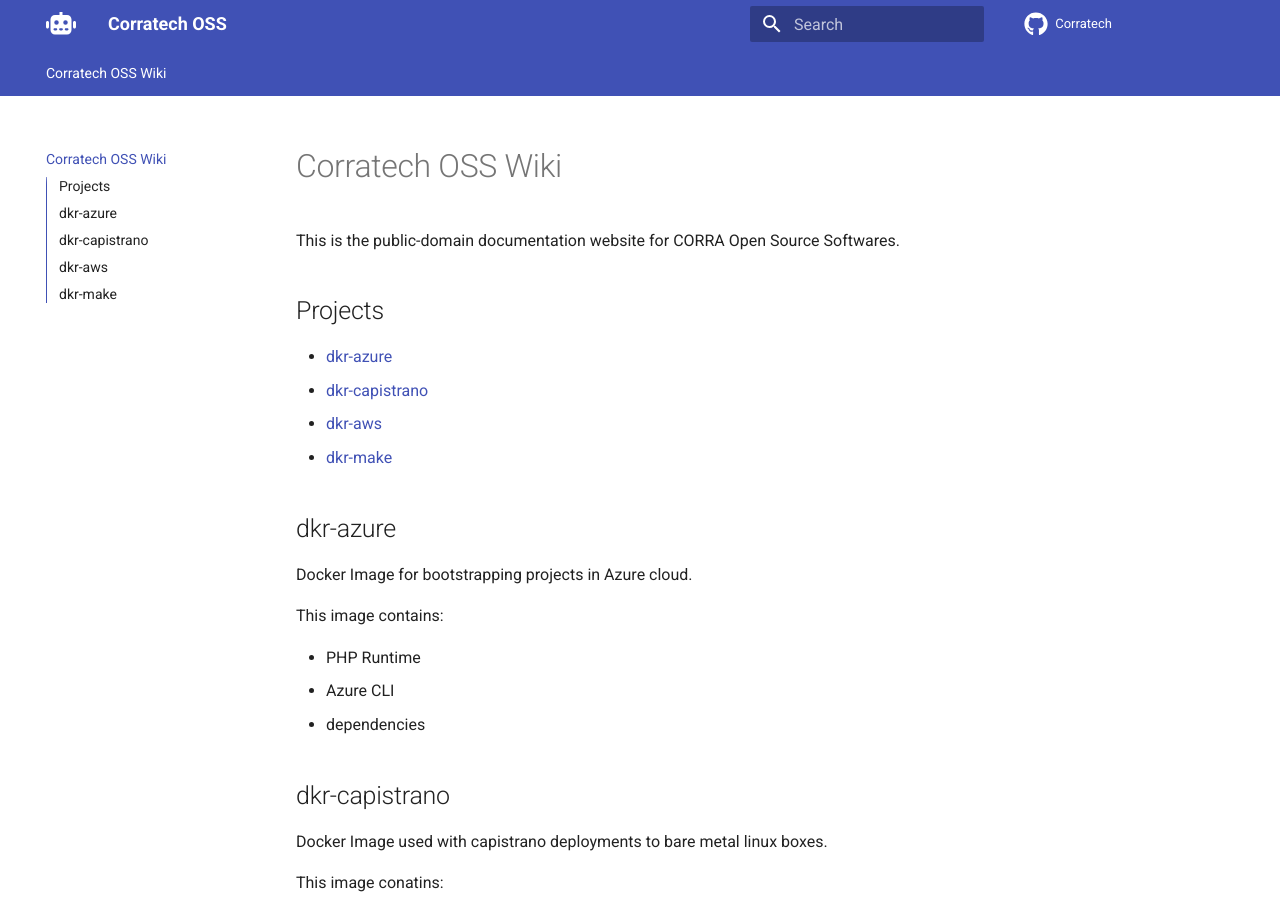
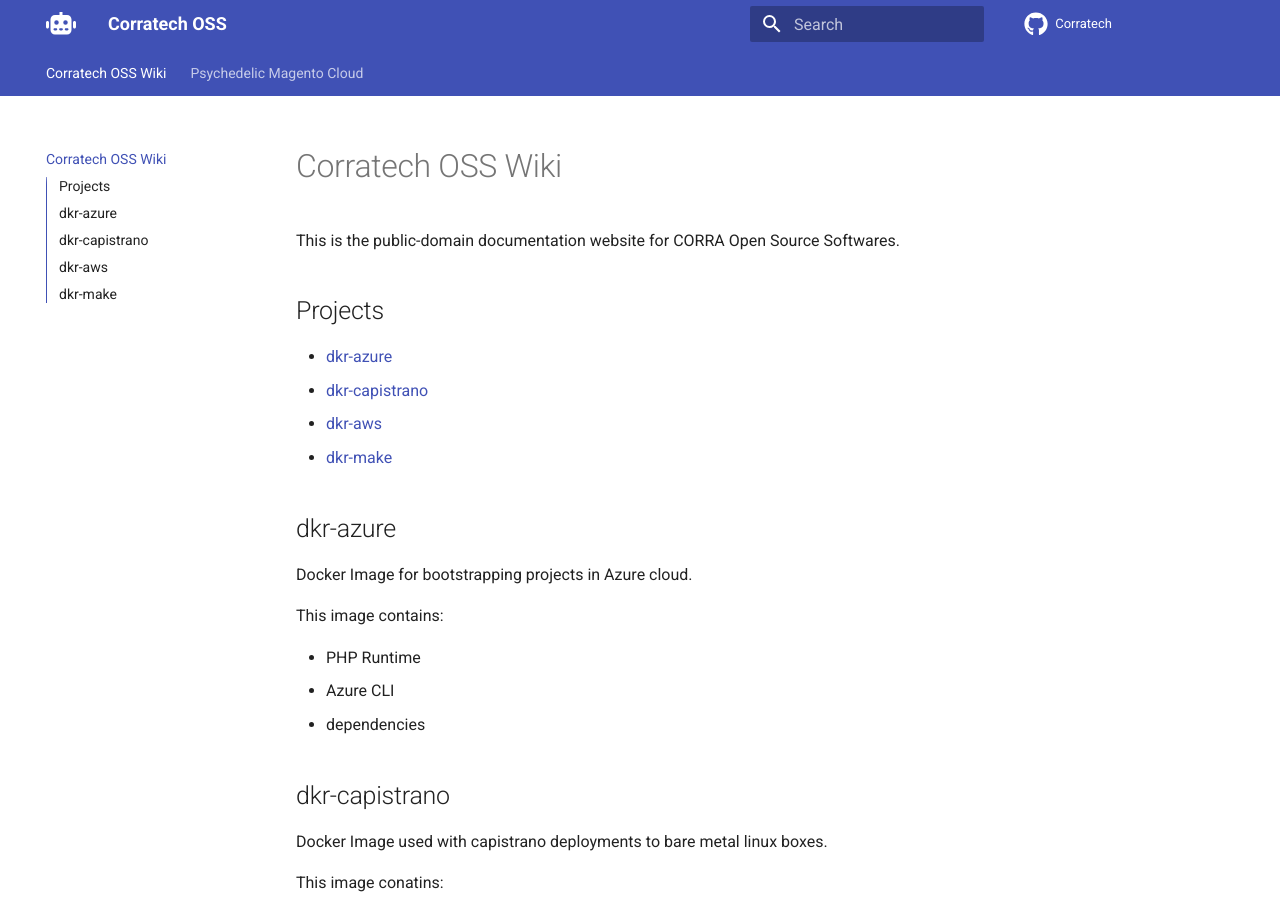
Before and after one commit to corratech/oss-wiki, an MkDocs documentation site: the page built from docs/docs/index.md, in a window 1280 px wide and 900 px high. Built offline with MkDocs 1.6.1 and Material for MkDocs 9.7.7, drawn with Linux system fonts in a browser that asks for light colours; comment, search, counter and statistics services are not loaded; part of the change alters nothing that is shown.

```diff
--- a/docs/mkdocs.yml
+++ b/docs/mkdocs.yml
@@ -41,3 +41,4 @@ markdown_extensions:
       toc_depth: 3
 nav:
   - 'index.md'
+  - 'psy-mcloud.md'
```
